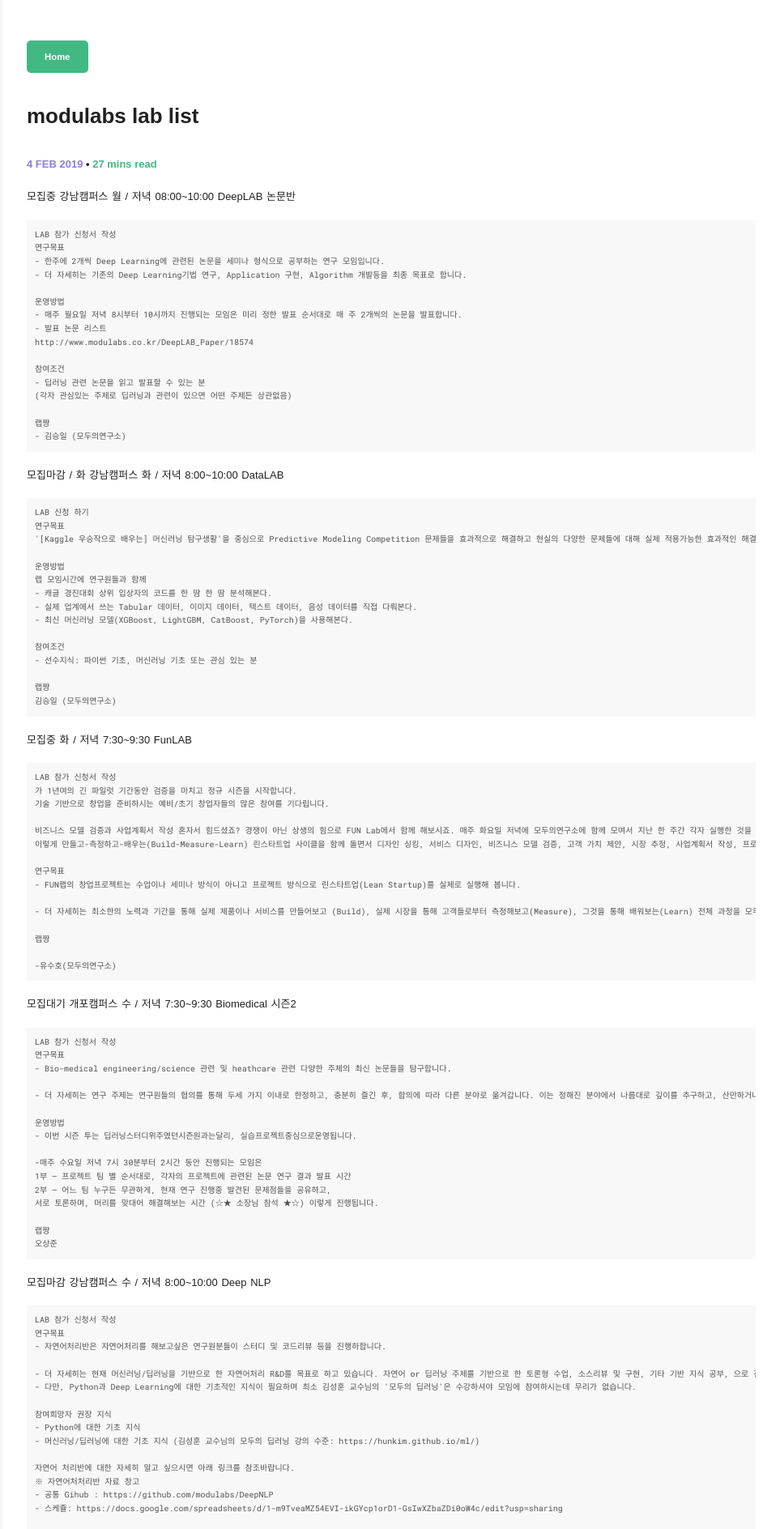
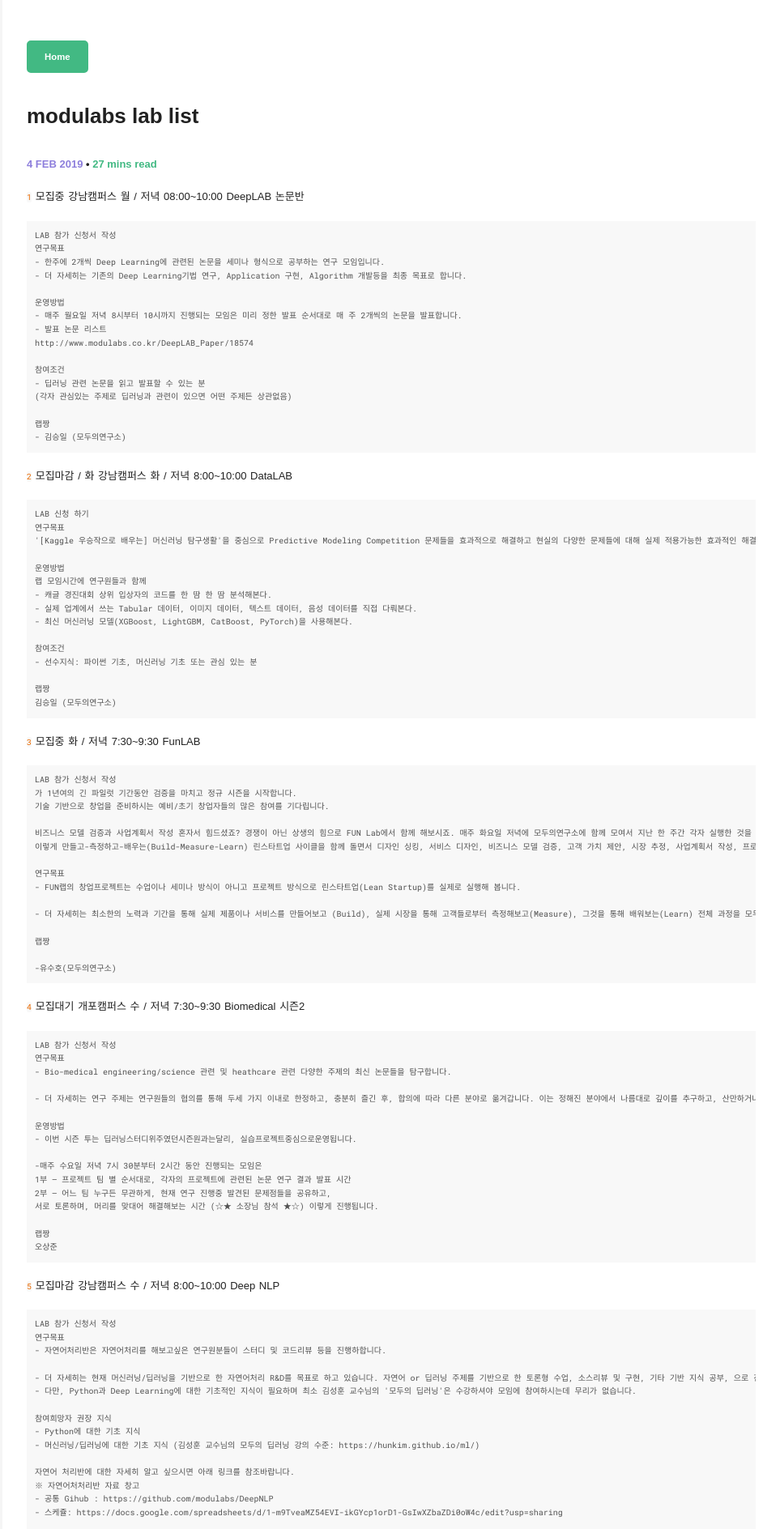
Before and after one commit to esteepark/esteepark.github.io, a Jekyll site: the page built from _posts/2019-02-04-modulabs-lab.md, in a window 1280 px wide. Shown: the top 1888 px of the page at 81% size, without its empty margins (317-1280 px from the left). Built offline with Jekyll 4.4.1, drawn with Linux system fonts in a browser that asks for light colours; comment, search, counter and statistics services are not loaded.

Commit message:
by esteepark

```diff
--- a/_posts/2019-02-04-modulabs-lab.md
+++ b/_posts/2019-02-04-modulabs-lab.md
@@ -7,6 +7,7 @@
 comments: true
 ---
 
+`1`
 모집중
 강남캠퍼스
 월 / 저녁 08:00~10:00
@@ -30,7 +31,7 @@
     - 김승일 (모두의연구소)
 
 
-
+`2`
 모집마감 / 화
 강남캠퍼스
 화 / 저녁 8:00~10:00
@@ -53,7 +54,7 @@
     김승일 (모두의연구소)
 
 
-
+`3`
 모집중
 화 / 저녁 7:30~9:30
 FunLAB
@@ -75,7 +76,7 @@
     -유수호(모두의연구소)
 
 
-
+`4`
 모집대기
 개포캠퍼스
 수 / 저녁 7:30~9:30
@@ -99,7 +100,7 @@
     오상준
 
 
-
+`5`
 모집마감
 강남캠퍼스
 수 / 저녁 8:00~10:00
```
Also changed, not shown: other parts of _posts/2019-02-04-modulabs-lab.md (+1 -1 lines).
